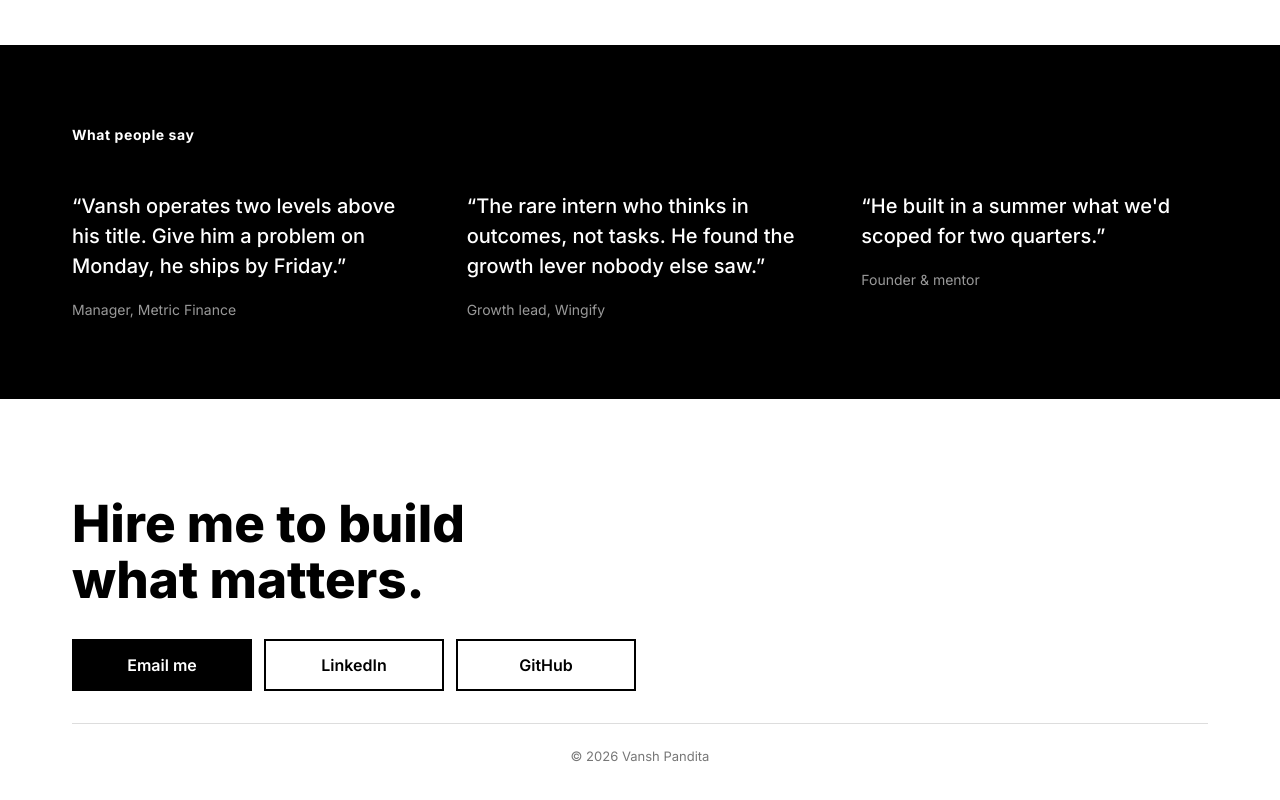
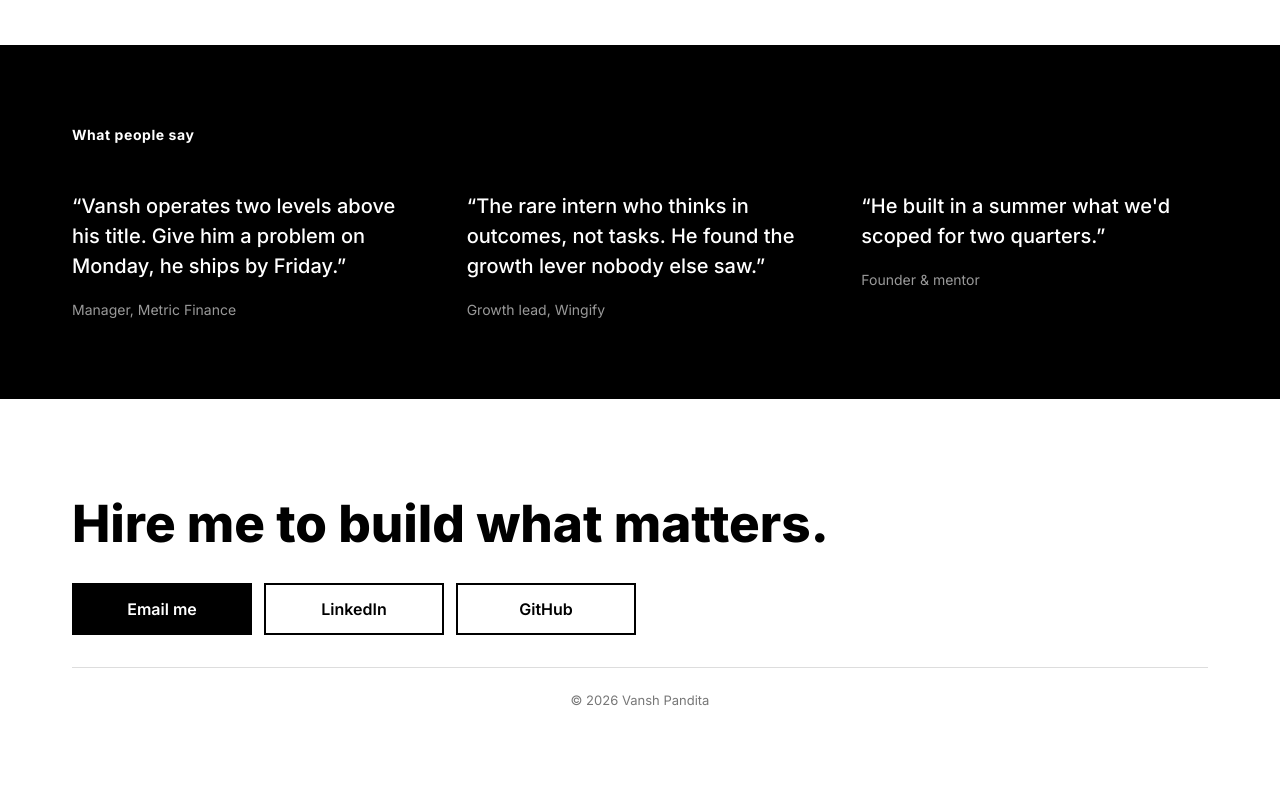
Before and after one commit to threeoneonetwo/vp-portfolio, a website: page index.html in a window 1280 px wide. Shown: the part 1656-2456 px from the top of the page. Drawn offline with Linux system fonts and the light colour scheme.

Commit message:
Keep contact headline on one desktop line

```diff
--- a/styles.css
+++ b/styles.css
@@ -440,10 +440,11 @@ blockquote footer {
 
 .contact h2 {
   margin: 0;
-  max-width: 14ch;
+  max-width: none;
   font-size: clamp(32px, 4vw, 52px);
   font-weight: 800;
   line-height: 1.1;
+  white-space: nowrap;
 }
 
 .contact-links {
```
